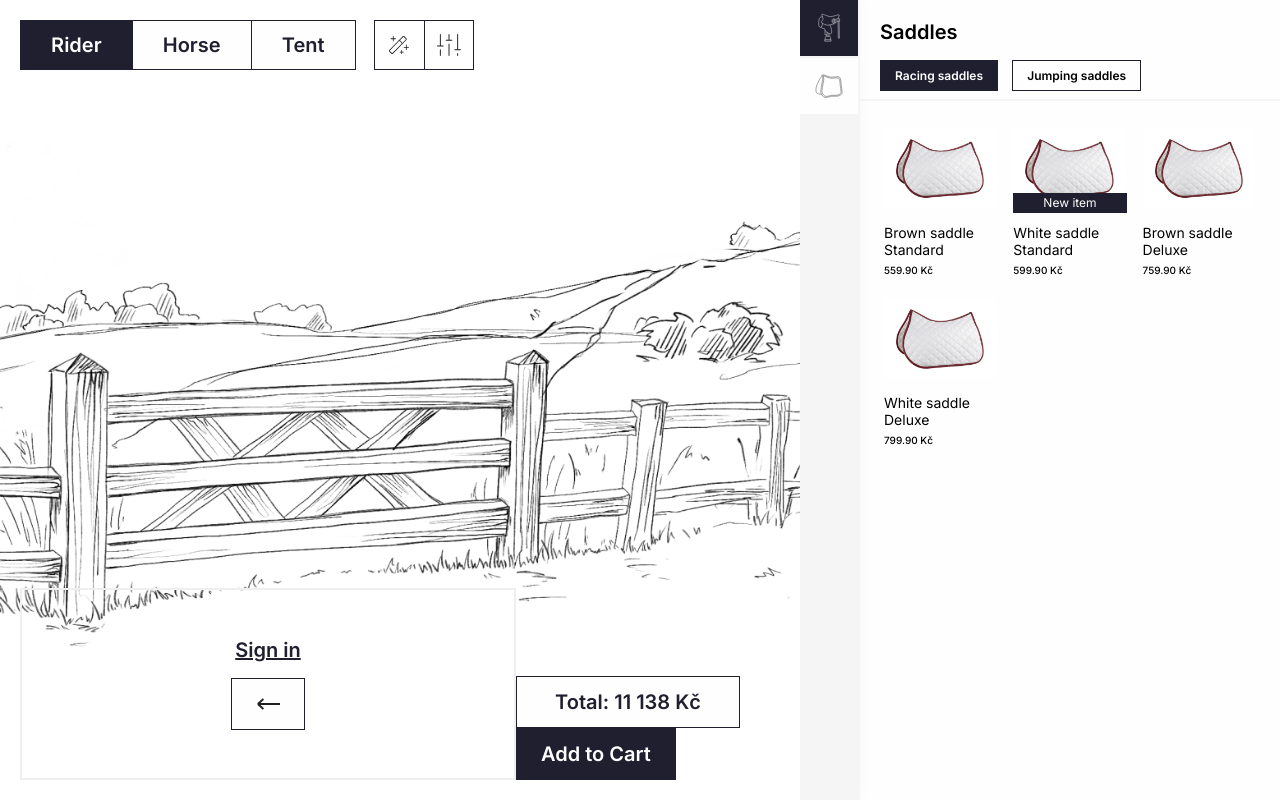
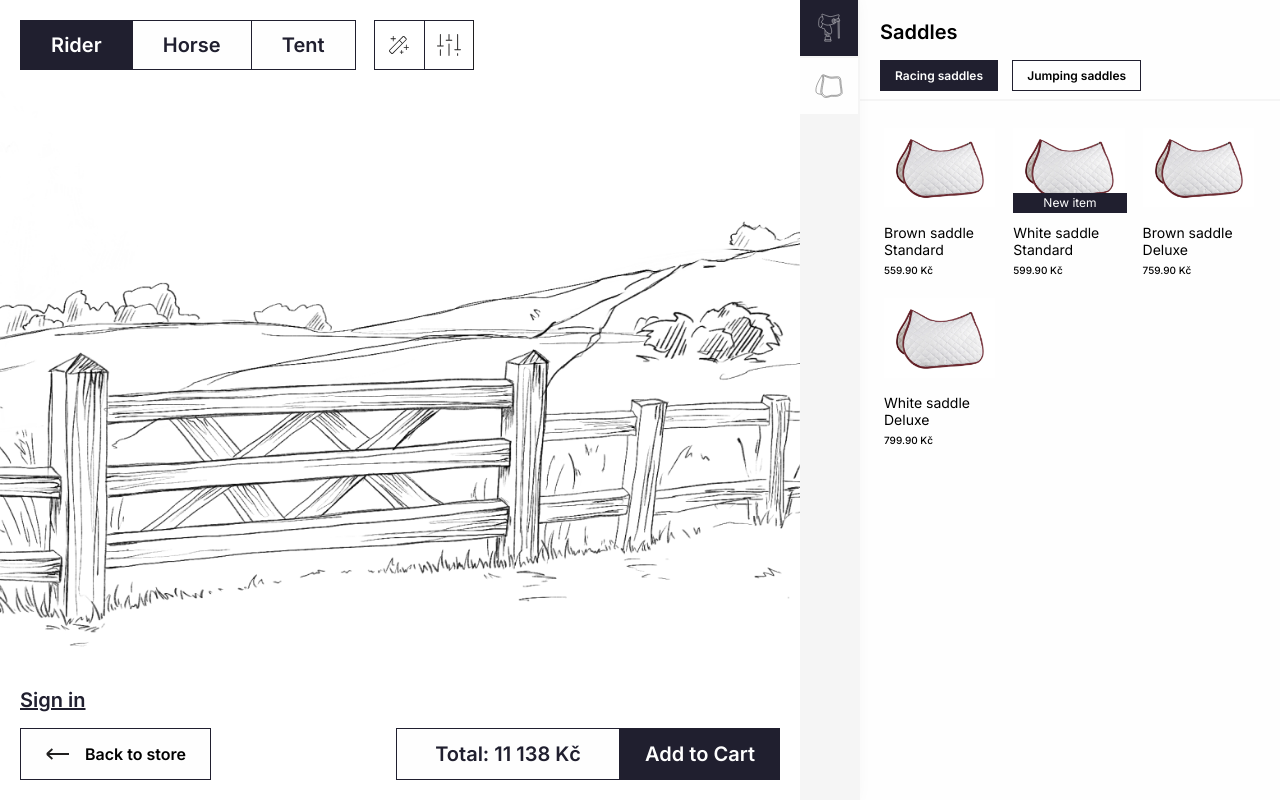
Before and after one commit to vojtechkult/equirocks-nextjs, a Next.js app: page /configurator-page in a window 1280 px wide. Built offline with nearby package versions, Linux system fonts and the light colour scheme; no server answers.

Commit message:
Design fix

```diff
--- a/src/app/globals.css
+++ b/src/app/globals.css
@@ -298,13 +298,13 @@ body {
   padding: 0.2rem;
 }
 
-.wrapper-column, .login-wrapper {
+.wrapper-column, .signin-wrapper {
   display: flex;
   flex-direction: column;
   gap: 1rem;
 }
 
-.login-wrapper {
+.signin-wrapper {
   display: none; /* flex */
 }
 
@@ -418,7 +418,7 @@ body {
     width: 52px; /* 52px */
   }
 
-  .login-wrapper {
+  .signin-wrapper {
     display: flex; /* flex */
   }
 }
@@ -1254,6 +1254,7 @@ body {
   flex-direction: column;
   align-items: center;
   border: 2px solid #efefef;
+  gap: 1rem;
 }
 
 .login-wrapper input {
--- a/src/pages/configurator-page.js
+++ b/src/pages/configurator-page.js
@@ -866,7 +866,7 @@ return (
 
     {/* Spodní linka - přihlášení, seznam produktů, košík */}
 		<div className="configurator-bottom-line">
-			<div className="login-wrapper">
+			<div className="signin-wrapper">
 				<a className="login-link" href="./login">Sign in</a>
 				<div className="icon-button">
 					<img src="assets/icons/icon-arrow-left.svg"></img>
```
